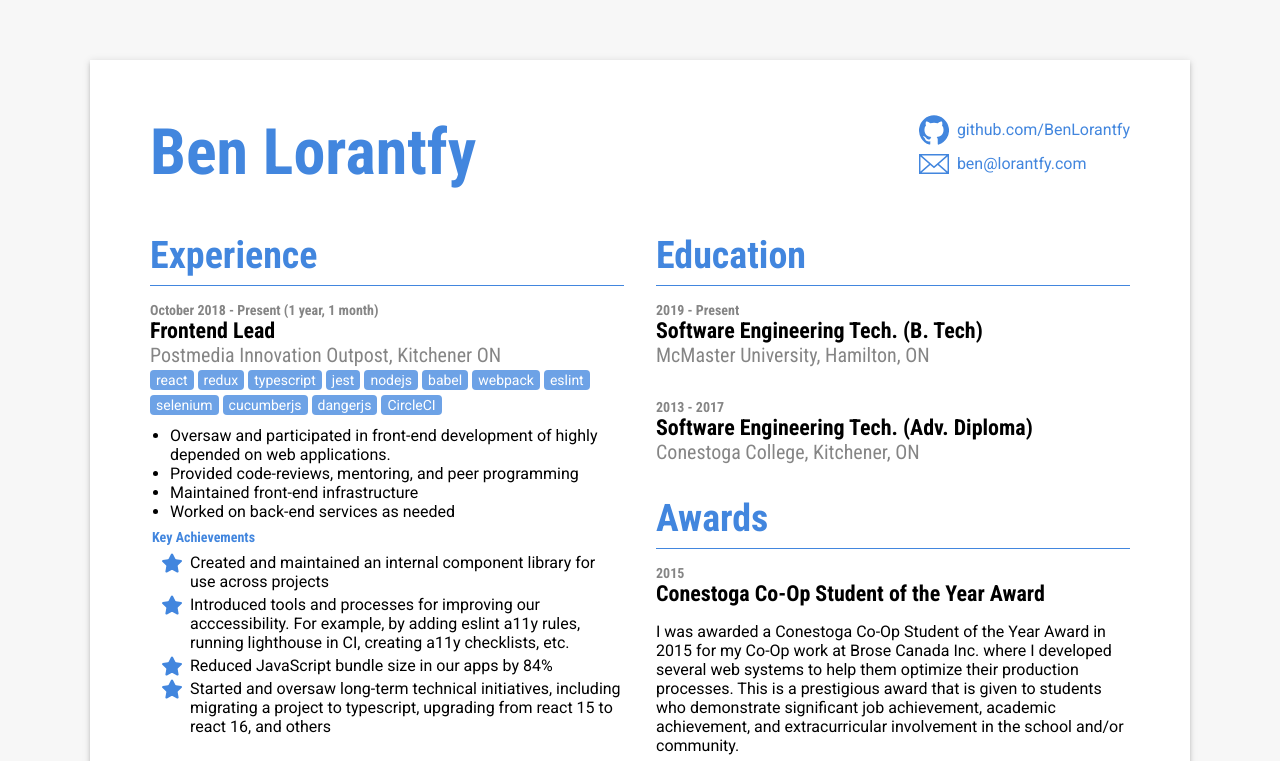
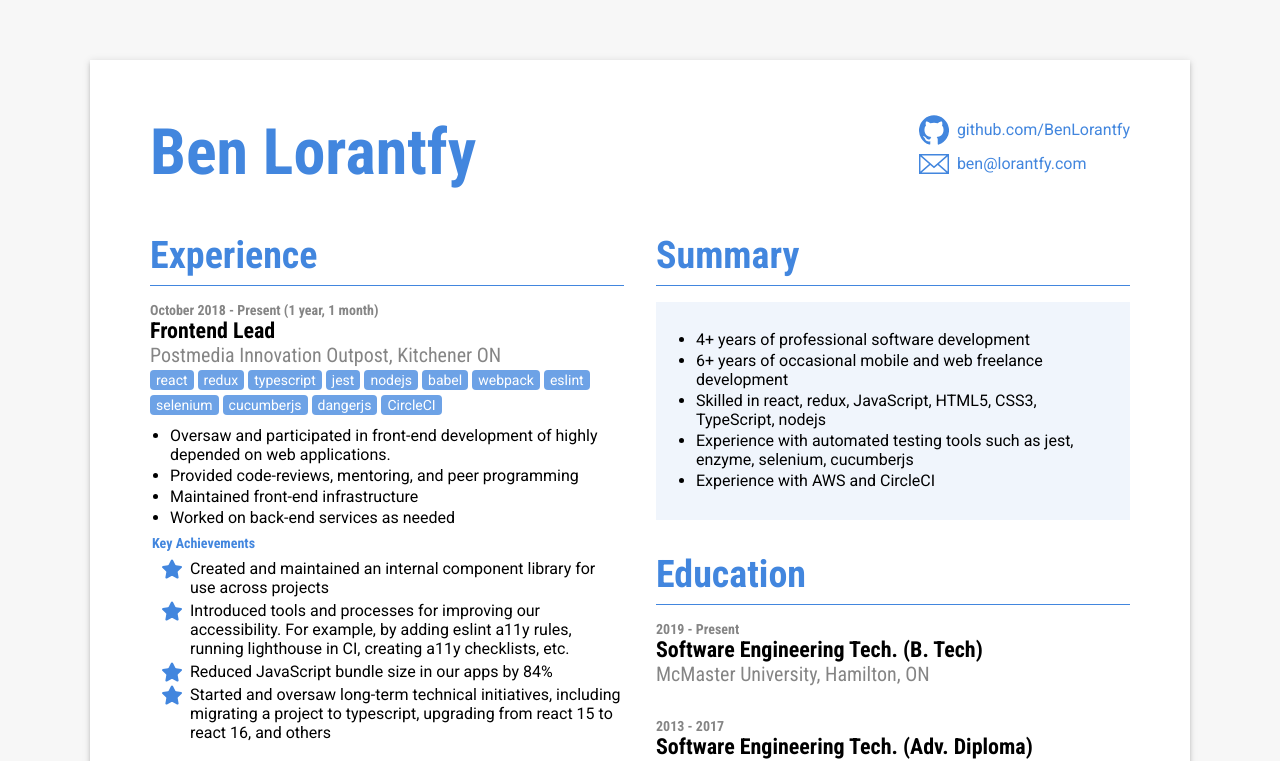
Before and after one commit to BenLorantfy/legacy.benlorantfy.com, a React (Create React App) app: page / in a window 1280 px wide. Shown: the top 761 px of the page. Built offline with nearby package versions, Linux system fonts and the light colour scheme.

Commit message:
Add summary secction

```diff
--- /dev/null
+++ b/src/components/BackgroundHighlight.tsx
@@ -0,0 +1,10 @@
+import styled from 'styled-components';
+import { lighten } from 'polished';
+
+export const BackgroundHighlight = styled.div`
+  position: relative;
+  padding: 20px;
+  padding-top: 28px;
+  padding-bottom: 28px;
+  background-color: ${(props) => lighten(0.4, props.theme.palette.highlightColor)}
+`;
--- /dev/null
+++ b/src/components/HideOnMobile.tsx
@@ -0,0 +1,7 @@
+import styled from "styled-components";
+
+export const HideOnMobile = styled.div`
+  @media only screen (max-width: ${props => props.theme.breakpoints.sm}) {
+    display: none;
+  }
+`;
--- a/src/components/Markdown.tsx
+++ b/src/components/Markdown.tsx
@@ -10,5 +10,9 @@ export const Markdown = styled(ReactMarkdown)`
     margin-bottom: 0;
   }
 
+  li {
+    margin-bottom: 2px;
+  }
+
   font-size: 1.6rem;
 `;
--- /dev/null
+++ b/src/components/ShowOnMobile.tsx
@@ -0,0 +1,11 @@
+import styled from "styled-components";
+
+export const ShowOnMobile = styled.div`
+  @media (min-width: ${props => props.theme.breakpoints.sm}) {
+    display: none;
+  }
+
+  @media print {
+    display: none;
+  }
+`;
--- a/src/pages/HomePage.tsx
+++ b/src/pages/HomePage.tsx
@@ -12,6 +12,9 @@ import { PageColumn } from '../components/PageColumn';
 import { Link } from '../components/Link';
 import { useToday } from '../hooks/useToday';
 import { Row } from '../components/Row';
+import { BackgroundHighlight } from '../components/BackgroundHighlight';
+import { HideOnMobile } from '../components/HideOnMobile';
+import { ShowOnMobile } from '../components/ShowOnMobile';
 
 /** icons */
 import { GitHubIcon } from '../icons/GitHubIcon';
@@ -44,6 +47,16 @@ export const HomePage: React.FC = (props) => {
       </Row>
       <PageContent>
         <PageColumn>
+          <ShowOnMobile>
+            <Header2>Summary</Header2>
+            <Spacer margin={{ bottom: 'xl' }}>
+              <BackgroundHighlight>
+                <Section
+                  summary={resume.basics.summary}
+                />
+              </BackgroundHighlight>
+            </Spacer>
+          </ShowOnMobile>
           <Header2>Experience</Header2>
           {resume.work.map((workItem, idx) => {
             return (
@@ -71,6 +84,16 @@ export const HomePage: React.FC = (props) => {
         </PageColumn>
 
         <PageColumn>
+          <HideOnMobile>
+            <Header2>Summary</Header2>
+            <Spacer margin={{ bottom: 'xl' }}>
+              <BackgroundHighlight>
+                <Section
+                  summary={resume.basics.summary}
+                />
+              </BackgroundHighlight>
+            </Spacer>
+          </HideOnMobile>
           <Header2>Education</Header2>
           {resume.education.map((educationItem, idx) => {
             return (
--- a/src/resume.json
+++ b/src/resume.json
@@ -1,6 +1,7 @@
 {
   "basics": {
-    "name": "Ben Lorantfy"
+    "name": "Ben Lorantfy",
+    "summary": "- 4+ years of professional software development  \n- 6+ years of occasional mobile and web freelance development  \n- Skilled in react, redux, JavaScript, HTML5, CSS3, TypeScript, nodejs  \n- Experience with automated testing tools such as jest, enzyme, selenium, cucumberjs  \n- Experience with AWS and CircleCI"
   },
   "education": [
     {
@@ -26,7 +27,7 @@
       "summary": "- Oversaw and participated in front-end development of highly depended on web applications.  \n- Provided code-reviews, mentoring, and peer programming  \n- Maintained front-end infrastructure  \n - Worked on back-end services as needed",
       "highlights": [
         "Created and maintained an internal component library for use across projects",
-        "Introduced tools and processes for improving our acccessibility. For example, by adding eslint a11y rules, running lighthouse in CI, creating a11y checklists, etc.",
+        "Introduced tools and processes for improving our accessibility. For example, by adding eslint a11y rules, running lighthouse in CI, creating a11y checklists, etc.",
         "Reduced JavaScript bundle size in our apps by 84%",
         "Started and oversaw long-term technical initiatives, including migrating a project to typescript, upgrading from react 15 to react 16, and others"
       ]
@@ -41,7 +42,7 @@
       "highlights": [
         "Created a dynamic form engine and form builder to allow easy creation and usage of admin-built forms",
         "Helped create an internal ordering system that reliably handles hundreds of orders a day",
-        "Helped create an advertising analytics platform, providing insights for sales people and a few thousand postmedia clients"
+        "Helped create an advertising analytics platform, providing insights for sales people and a few thousand Postmedia clients"
       ]
     },
     {
@@ -79,7 +80,7 @@
       "position": "Freelance Developer",
       "tags": ["html", "css", "react", "redux", "jQuery", "typescript", "nodejs", "PHP", "MySQL", "cordova"],
       "startDate": "2013",
-      "summary": "I have years of experience working on freelance development projects including websites, apps, graphic design, and 3D modeling. Clients include a watercolor artist, a party company, a realty company, a lab equipment supplier, a professional therapist, the University of Waterloo, and others"
+      "summary": "I have years of experience working on freelance development projects including websites, apps, graphic design, and 3D modelling. Clients include a water-colour artist, a party company, a realty company, a lab equipment supplier, a professional therapist, the University of Waterloo, and others"
     }
   ],
   "awards": [
@@ -87,11 +88,11 @@
       "title": "Conestoga Co-Op Student of the Year Award",
       "date": "2015",
       "awarder": "Conestoga College",
-      "summary": "I was awarded a Conestoga Co-Op Student of the Year Award in 2015 for my Co-Op work at Brose Canada Inc. where I developed several web systems to help them optimize their production processes. This is a prestigious award that is given to students who demonstrate significant job achievement, academic achievement, and extracurricular involvement in the school and/or community."
+      "summary": "I was awarded a Conestoga Co-Op Student of the Year Award in 2015 for my Co-Op work at Brose Canada Inc. where I developed several web applications to help them optimize their production processes. This is a prestigious award that is given to students who demonstrate significant job achievement, academic achievement, and extracurricular involvement in the school and/or community."
     },
     {
       "title": "Skills Canada Web Development Gold Medal",
-      "date": "2015-06-01",
+      "date": "2015",
       "awarder": "Skills Canada",
       "summary": "I was awarded the Skills Canada Web Development Gold Medal in 2015 for my proficiency in front-end and back-end web development at the Skills Canada 2015 competition in Saskatoon, Saskatchewan. I had advanced through the college competition and a provincial competition before winning nationally. Skills Canada is a well known organization that organizes a national event each year in a rotating province with hundreds of competitions in various skill trade fields."
     }
```
